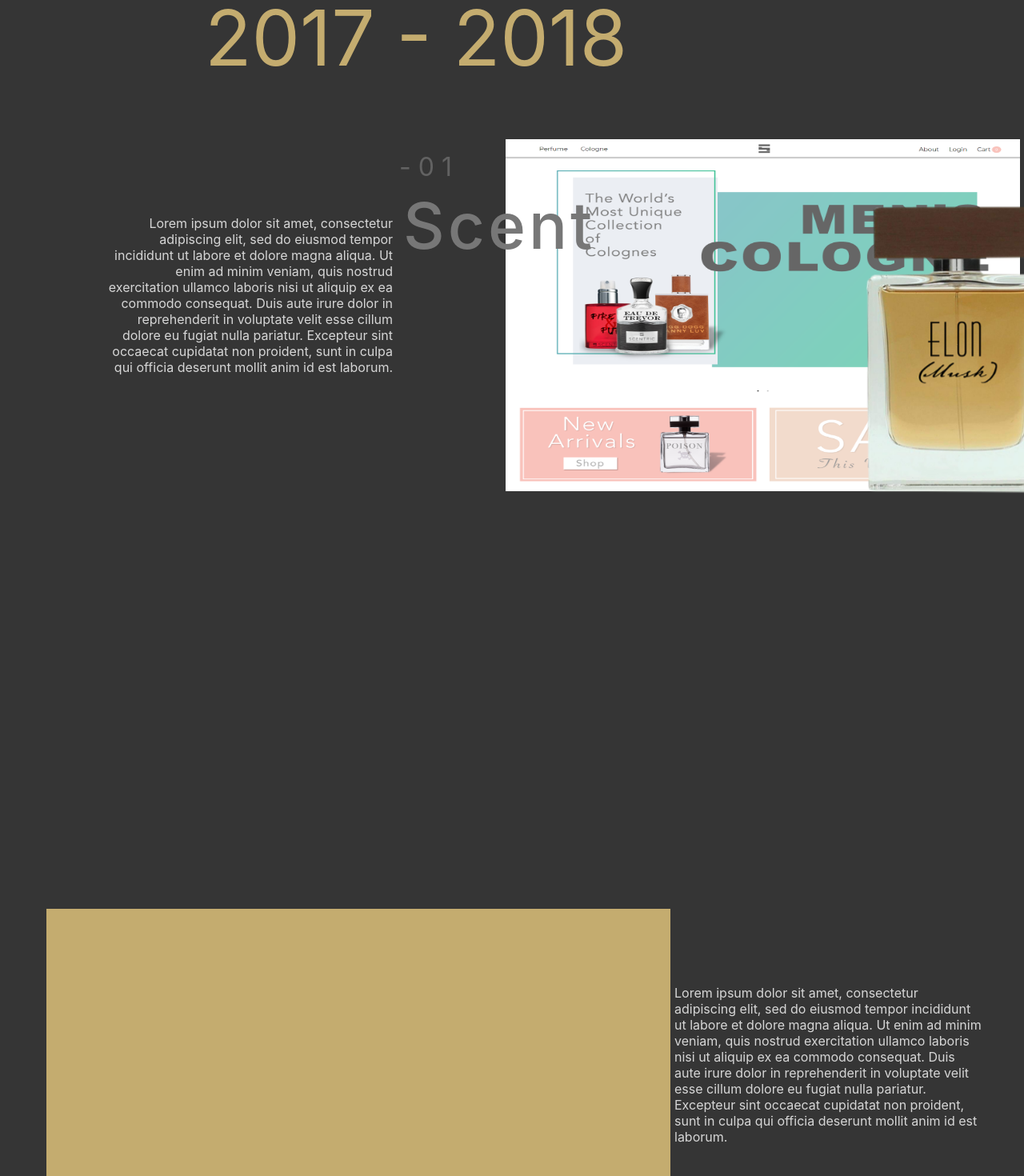
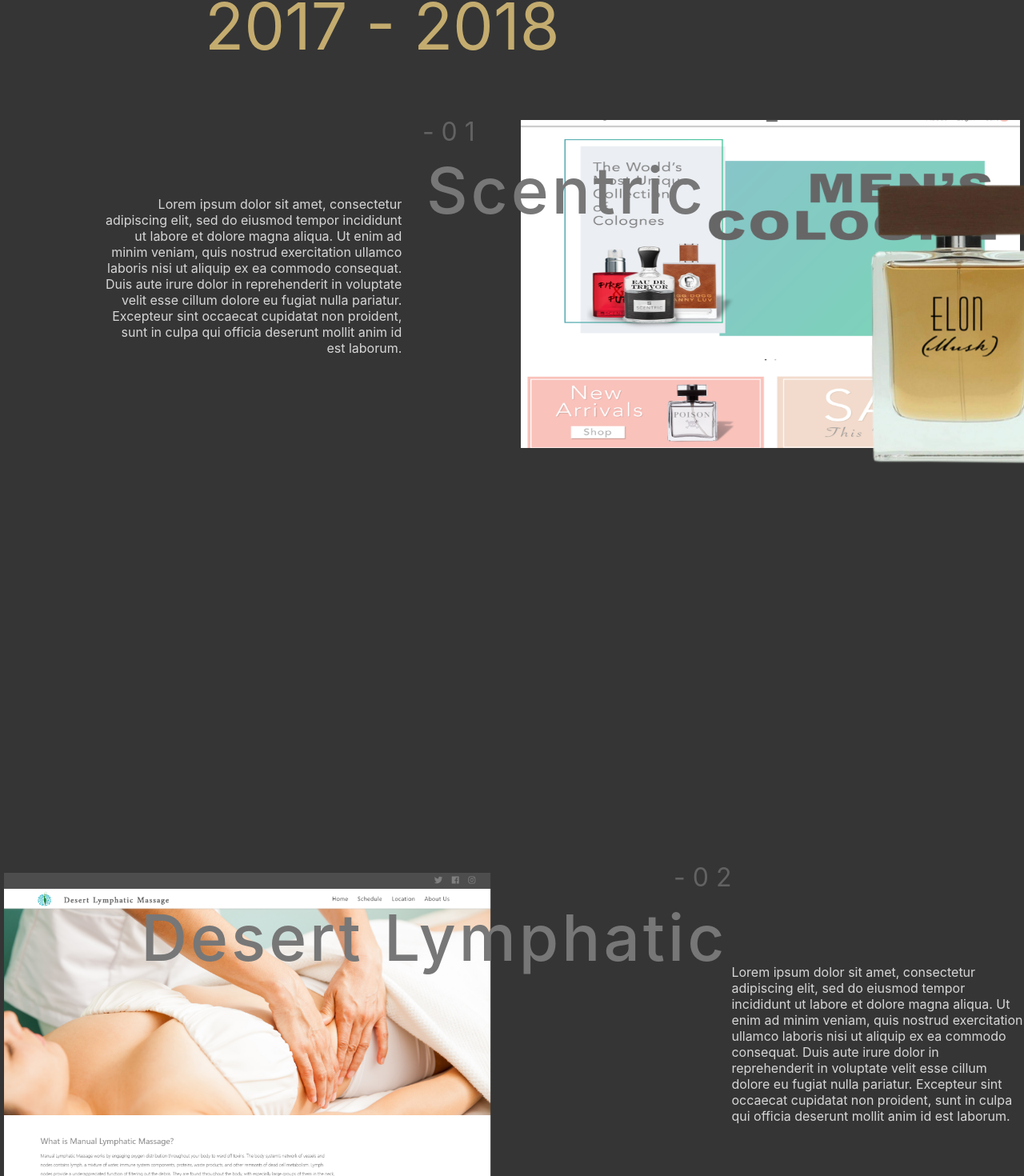
Before and after one commit to Mwerdean/most-fun, a React (Create React App) app: page / in a window 1280 px wide. Shown: the part 953-2423 px from the top of the page at 80% size. Built offline with nearby package versions, Linux system fonts and the light colour scheme.

Commit message:
Add DLM to works

```diff
--- a/src/components/Works.js
+++ b/src/components/Works.js
@@ -1,6 +1,7 @@
 import React, { Component } from 'react'
 import HoverPicture from './HoverPicture'
 import ScentricStore from '../assets/scentric-store-crop.png'
+import DesertLymphaticStore from '../assets/desertlymphatic.png'
 import Musk from '../assets/elon-musk2.png'
 
 const options = {
@@ -15,20 +16,30 @@
     constructor(props) {
         super(props)
         this.state = {
-            animate: false
+            animate: false,
+            animate2: false
         }
         this.ref1 = React.createRef()
+        this.ref2 = React.createRef()
     }
     componentWillMount() {
         console.log(this.ref1)
         window.addEventListener('scroll', (event) => {
             let scrollTop = event.srcElement.scrollingElement.scrollTop
-            console.log(this.ref1.current.scrollHeight)
-            console.log('scrollTop', scrollTop)
+            console.log(this.ref2)
             if(scrollTop > this.ref1.current.scrollHeight + 200) {
-                this.setState({ animate: true})
+                console.log(this.ref1.current.scrollHeight)
+                console.log('scrollTop', scrollTop)
+                this.setState({ animate: true })
+            }
+            if(scrollTop > this.ref2.current.offsetTop - 400) {
+                console.log('animate2:' ,this.state.animate2)
+                this.setState({ animate2: true })
             }
         })
+    }
+    componentWillUnmount() {
+
     }
     render() {
         return(
@@ -46,15 +57,15 @@
                             {this.state.animate &&
                             <div className={this.state.animate ? `reveal-text1`: ``}>Scentric</div>
                             }
-                            </div>
+                        </div>
                     <HoverPicture
                         options={{}}
                         animate={this.state.animate}
                         style={{
                             background: `url(${ScentricStore}) no-repeat  center center`,
                             backgroundSize: '780px 440px',
-                            height: 440,
-                            width: 680,
+                            height: 410,
+                            width: 640,
                         }}
                         >
                         <HoverPicture
@@ -65,20 +76,34 @@
                         </HoverPicture>
                     </HoverPicture>
                 </div>
-                <div className='projects works-top-margin'>
+
+
+                <div className='projects works-top-margin' ref={this.ref2}>
                     <HoverPicture
                         options={{}}
+                        animate={this.state.animate2}
                         style={{
-                            background: `url(${ScentricStore}) no-repeat  center center`,
+                            background: `url(${DesertLymphaticStore}) no-repeat  center center`,
                             backgroundSize: 'contain',
-                            height: 440,
-                            width: 780,
+                            height: 410,
+                            width: 640,
                         }}
                     />
+                    <div className='title-card-right'>
+                        <div>- 0 2</div>
+                        {this.state.animate2 &&
+                            <div className={this.state.animate2 ? `reveal-text1`: ``}>Desert Lymphatic</div>
+                        }
+                        {!this.state.animate2 &&
+                            <div></div>
+                        }
+                        </div>
                     <div className='project-description2'>
                         Lorem ipsum dolor sit amet, consectetur adipiscing elit, sed do eiusmod tempor incididunt ut labore et dolore magna aliqua. Ut enim ad minim veniam, quis nostrud exercitation ullamco laboris nisi ut aliquip ex ea commodo consequat. Duis aute irure dolor in reprehenderit in voluptate velit esse cillum dolore eu fugiat nulla pariatur. Excepteur sint occaecat cupidatat non proident, sunt in culpa qui officia deserunt mollit anim id est laborum.
                     </div>
                 </div>
+
+
                 <div className='projects works-top-margin'>
                     <div className='project-description'>
                         Lorem ipsum dolor sit amet, consectetur adipiscing elit, sed do eiusmod tempor incididunt ut labore et dolore magna aliqua. Ut enim ad minim veniam, quis nostrud exercitation ullamco laboris nisi ut aliquip ex ea commodo consequat. Duis aute irure dolor in reprehenderit in voluptate velit esse cillum dolore eu fugiat nulla pariatur. Excepteur sint occaecat cupidatat non proident, sunt in culpa qui officia deserunt mollit anim id est laborum.
@@ -86,7 +111,7 @@
                     <HoverPicture
                         options={{}}
                         style={{
-                            background: `url(${ScentricStore}) no-repeat  center center`,
+                            background: `url(${DesertLymphaticStore}) no-repeat  center center`,
                             backgroundSize: 'contain',
                             height: 440,
                             width: 780,
--- a/src/styles/App.css
+++ b/src/styles/App.css
@@ -1,71 +1,3 @@
-.body {
-  width: 100%;
-  margin-top: 10%; }
-  .body > title {
-    width: 100%;
-    position: relative;
-    left: 20%;
-    display: block;
-    font-size: 3em; }
-    .body > title :first-child {
-      color: gray;
-      opacity: 0.6;
-      text-transform: uppercase; }
-    .body > title :nth-child(2) {
-      color: #c4ac6f;
-      font-size: 2em; }
-
-.projects {
-  margin-top: 5%;
-  display: flex;
-  justify-content: center; }
-
-.project-description {
-  text-align: right;
-  margin-top: 100px;
-  width: 30%;
-  color: white;
-  opacity: .8;
-  padding-left: 10%; }
-
-.project-description2 {
-  margin-top: 100px;
-  width: 30%;
-  color: white;
-  opacity: .8; }
-
-.hover-focus {
-  width: 35%;
-  position: relative;
-  left: 70%;
-  margin-top: 13%;
-  z-index: 1000; }
-
-.title-card {
-  position: relative;
-  left: 10%;
-  z-index: 500;
-  margin-top: 20px;
-  margin-left: -120px;
-  pointer-events: none;
-  width: 20%; }
-  .title-card :first-child {
-    font-size: 2em;
-    color: gray;
-    opacity: .6; }
-  .title-card :nth-child(2) {
-    font-size: 5em;
-    font-weight: 500;
-    color: #777;
-    animation-delay: 0.4s;
-    animation-duration: 500ms; }
-    .title-card :nth-child(2)::after {
-      animation-delay: 0.4s;
-      animation-duration: 500ms; }
-
-.works-top-margin {
-  margin-top: 40%; }
-
 .header {
   width: 100%;
   display: flex;
@@ -127,7 +59,7 @@
   animation-name: revealer-text;
   animation-delay: 0s;
   animation-iteration-count: 1;
-  animation-duration: 1000ms;
+  animation-duration: 1500ms;
   animation-fill-mode: both;
   animation-timing-function: cubic-bezier(0, 0, 0.2, 1); }
 
@@ -138,6 +70,19 @@
   animation-duration: 800ms;
   animation-fill-mode: both;
   animation-timing-function: cubic-bezier(0, 0, 0.2, 1); }
+
+.reveal-text1-before {
+  position: relative;
+  font-size: 4vw;
+  display: block;
+  user-select: none;
+  animation-name: reveal-text;
+  color: #c4ac6f;
+  white-space: nowrap;
+  cursor: default;
+  margin: 5px;
+  letter-spacing: 4px;
+  visibility: hidden; }
 
 .reveal-text1 {
   position: relative;
@@ -1181,6 +1126,103 @@
   100% {
     transform: translateY(0px); } }
 
+.body {
+  width: 100%;
+  margin-top: 10%; }
+  .body > title {
+    width: 100%;
+    position: relative;
+    left: 20%;
+    display: block;
+    font-size: 2.8em; }
+    .body > title :first-child {
+      color: gray;
+      opacity: 0.6;
+      text-transform: uppercase; }
+    .body > title :nth-child(2) {
+      color: #c4ac6f;
+      font-size: 1.8em; }
+
+.projects {
+  margin-top: 5%;
+  display: flex;
+  justify-content: center; }
+
+.project-description {
+  text-align: right;
+  margin-top: 100px;
+  width: 30%;
+  color: white;
+  opacity: .8;
+  padding-left: 10%; }
+
+.project-description2 {
+  margin-top: 10%;
+  width: 30%;
+  color: white;
+  opacity: .8; }
+
+.hover-focus {
+  width: 35%;
+  position: relative;
+  left: 70%;
+  margin-top: 13%;
+  z-index: 1000; }
+
+.title-card {
+  position: relative;
+  left: 20%;
+  z-index: 500;
+  margin-top: 0px;
+  margin-left: -18%;
+  pointer-events: none;
+  width: 30%; }
+  .title-card :first-child {
+    font-size: 2em;
+    color: gray;
+    opacity: .6; }
+  .title-card :nth-child(2) {
+    font-size: 5em;
+    font-weight: 500;
+    color: #777;
+    animation-delay: 0.4s;
+    animation-duration: 500ms; }
+    .title-card :nth-child(2)::after {
+      animation-delay: 0.4s;
+      animation-duration: 500ms; }
+
+.title-card-right {
+  margin-left: -35%;
+  position: relative;
+  z-index: 500;
+  margin-top: 0px;
+  pointer-events: none; }
+  .title-card-right :first-child {
+    display: flex;
+    flex-direction: row-reverse;
+    width: 100%;
+    font-size: 2em;
+    color: gray;
+    opacity: .6; }
+  .title-card-right :nth-child(2) {
+    letter-spacing: 4px;
+    margin-top: 1%;
+    font-size: 5em;
+    font-weight: 500;
+    color: #777;
+    animation-delay: 0.4s;
+    animation-duration: 500ms; }
+    .title-card-right :nth-child(2)::after {
+      animation-delay: 0.4s;
+      animation-duration: 500ms; }
+
+@media (min-width: 1800px) {
+  .title-card-right {
+    margin-left: -25%; } }
+
+.works-top-margin {
+  margin-top: 40%; }
+
 body {
   margin: 0;
   padding: 0;
--- a/src/styles/App.scss
+++ b/src/styles/App.scss
@@ -1,9 +1,9 @@
-@import 'Works';
 @import 'TitleAnimation';
 @import 'Navbar';
 @import '../../node_modules/hamburgers/_sass/hamburgers/hamburgers.scss';
 @import 'Social';
 @import 'MainWrapper';
+@import 'Works';
 
 
 
--- a/src/styles/_TitleAnimation.scss
+++ b/src/styles/_TitleAnimation.scss
@@ -74,7 +74,7 @@
     animation-name: revealer-text;
     animation-delay: 0s;
     animation-iteration-count: 1;
-    animation-duration: 1000ms;
+    animation-duration: 1500ms;
     animation-fill-mode: both;
     animation-timing-function: cubic-bezier(0.0,0.0,0.2,1);
 }
@@ -86,6 +86,20 @@
     animation-duration: 800ms;
     animation-fill-mode: both;
     animation-timing-function: cubic-bezier(0.0,0.0,0.2,1)
+}
+
+.reveal-text1-before {
+    position: relative;
+    font-size: 4vw;
+    display: block;
+    user-select: none;
+    animation-name: reveal-text;
+    color:#c4ac6f;
+    white-space: nowrap;
+    cursor: default;
+    margin: 5px;
+    letter-spacing: 4px;
+    visibility: hidden;
 }
 
 .reveal-text1 {
--- a/src/styles/_Works.scss
+++ b/src/styles/_Works.scss
@@ -9,7 +9,7 @@
         position: relative;
         left: 20%;
         display: block;
-        font-size: 3em;
+        font-size: 2.8em;
         :first-child {
             color: gray;
             opacity: 0.6;
@@ -17,7 +17,7 @@
         }
         :nth-child(2) {
             color: $primary-color;
-            font-size: 2em;
+            font-size: 1.8em;
         }
     }
 }
@@ -39,7 +39,7 @@
 }
 
 .project-description2 {
-    margin-top: 100px;
+    margin-top: 10%;
     width: 30%;
     color: white;
     opacity: .8;
@@ -57,12 +57,12 @@
 
 .title-card {
     position: relative;
-        left: 10%;
+        left: 20%;
     z-index: 500;
-    margin-top: 20px;
-    margin-left: -120px;
+    margin-top: 0px;
+    margin-left: -18%;
     pointer-events: none;
-    width: 20%;
+    width: 30%;
         :first-child {
             font-size: 2em;
             color: gray;
@@ -81,6 +81,40 @@
     }
 }
 
+.title-card-right {
+    margin-left: -35%;
+    position: relative;
+    z-index: 500;
+    margin-top: 0px;
+    pointer-events: none;
+        :first-child {
+            display: flex;
+            flex-direction: row-reverse;
+            width: 100%;
+            font-size: 2em;
+            color: gray;
+            opacity: .6;
+        }
+        :nth-child(2) {
+            letter-spacing: 4px;
+            margin-top: 1%;
+            font-size: 5em;
+            font-weight: 500;
+            color: #777;
+            animation-delay: 0.4s;
+            animation-duration: 500ms;
+            &::after {
+                animation-delay: 0.4s;
+                animation-duration: 500ms;
+            }
+    }
+}
+
+@media(min-width: 1800px) {
+    .title-card-right {
+        margin-left: -25%;
+    }
+}
 
 .works-top-margin {
     margin-top: 40%;
```
Also changed, not shown: src/assets/desertlymphatic.png (added), src/components/Navbar.js (indentation only).
